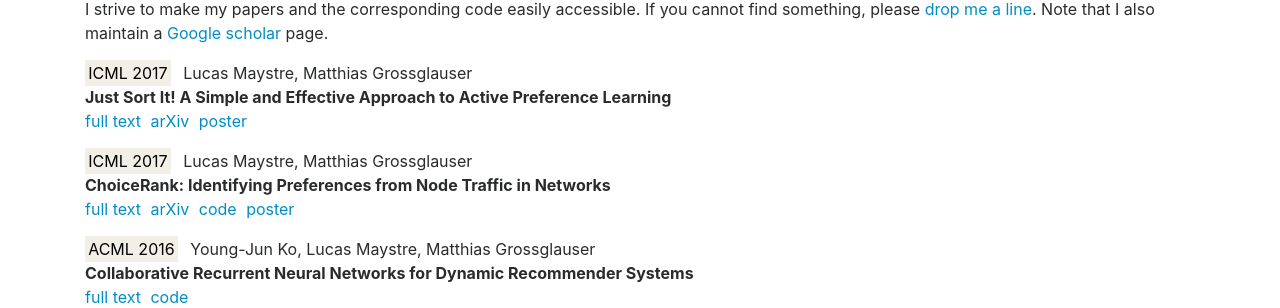
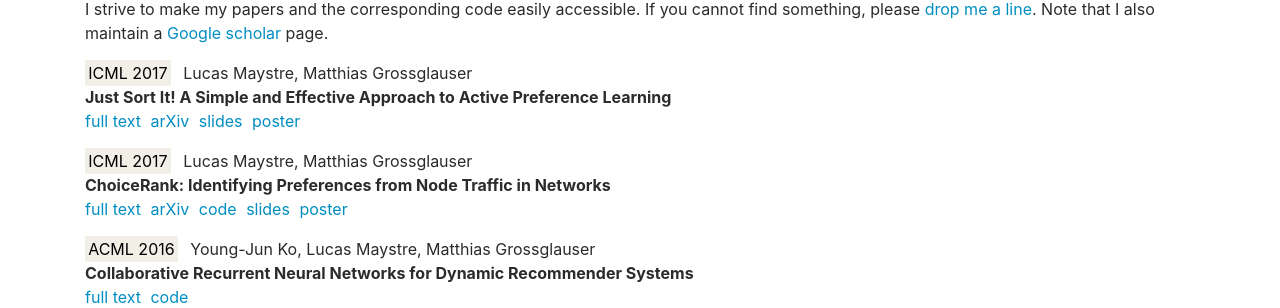
Before and after one commit to lucasmaystre/lum-web, a Jekyll site: the page built from papers.html, in a window 1280 px wide. Shown: the part 213-521 px from the top of the page. Built offline with Jekyll 4.4.1, drawn with Linux system fonts in a browser that asks for light colours.

Commit message:
Added links to ICML slides.

```diff
--- a/gifgif-data.html
+++ b/gifgif-data.html
@@ -46,6 +46,7 @@
   <ul class="list-inline">
     <li class="list-inline-item"><a href="http://proceedings.mlr.press/v70/maystre17a.html">full text</a></li>
     <li class="list-inline-item"><a href="https://arxiv.org/abs/1502.05556">arXiv</a></li>
+    <li class="list-inline-item"><a href="https://s3-eu-west-1.amazonaws.com/lum-public/slides-robustsort.pdf">slides</a></li>
     <li class="list-inline-item"><a href="https://s3-eu-west-1.amazonaws.com/lum-public/poster-robustsort.pdf">poster</a></li>
   </ul>
 </div>
--- a/papers.html
+++ b/papers.html
@@ -19,6 +19,7 @@
   <ul class="list-inline">
     <li class="list-inline-item"><a href="http://proceedings.mlr.press/v70/maystre17a.html">full text</a></li>
     <li class="list-inline-item"><a href="https://arxiv.org/abs/1502.05556">arXiv</a></li>
+    <li class="list-inline-item"><a href="https://s3-eu-west-1.amazonaws.com/lum-public/slides-robustsort.pdf">slides</a></li>
     <li class="list-inline-item"><a href="https://s3-eu-west-1.amazonaws.com/lum-public/poster-robustsort.pdf">poster</a></li>
   </ul>
 </div>
@@ -32,6 +33,7 @@
     <li class="list-inline-item"><a href="http://proceedings.mlr.press/v70/maystre17b.html">full text</a></li>
     <li class="list-inline-item"><a href="https://arxiv.org/abs/1610.06525">arXiv</a></li>
     <li class="list-inline-item"><a href="https://github.com/lucasmaystre/choicerank">code</a></li>
+    <li class="list-inline-item"><a href="https://s3-eu-west-1.amazonaws.com/lum-public/slides-choicerank.pdf">slides</a></li>
     <li class="list-inline-item"><a href="https://s3-eu-west-1.amazonaws.com/lum-public/poster-choicerank.pdf">poster</a></li>
   </ul>
 </div>
```
